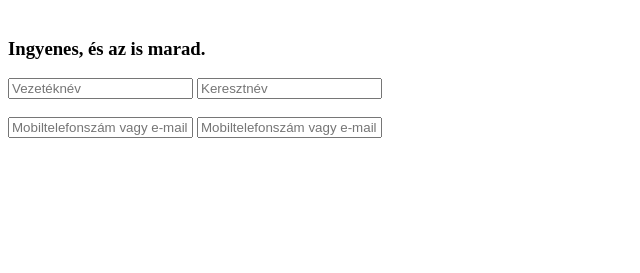
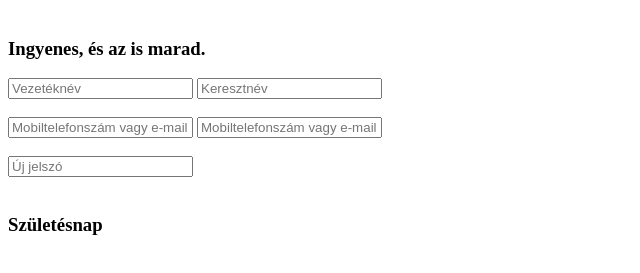
Before and after one commit to GaborBanki/Regisztracio, a plain HTML site: page index.html in a window 1280 px wide. Shown: the part 79-352 px from the top of the page, without its empty margins (0-640 px from the left). Drawn offline with Linux system fonts and the light colour scheme.

Commit message:
születésnap, jelszó

```diff
--- a/index.html
+++ b/index.html
@@ -24,6 +24,16 @@
 
 <input type="email" placeholder="Mobiltelefonszám vagy e-mail cím">
 <input type="email" placeholder="Mobiltelefonszám vagy e-mail cím ismételt beírása">
+
+<br>
+<br>
+
+<input type="password" placeholder="Új jelszó">
+
+<br>
+<br>
+
+<h3>Születésnap</h3>
 </form>
 </body>
 </html>
```
